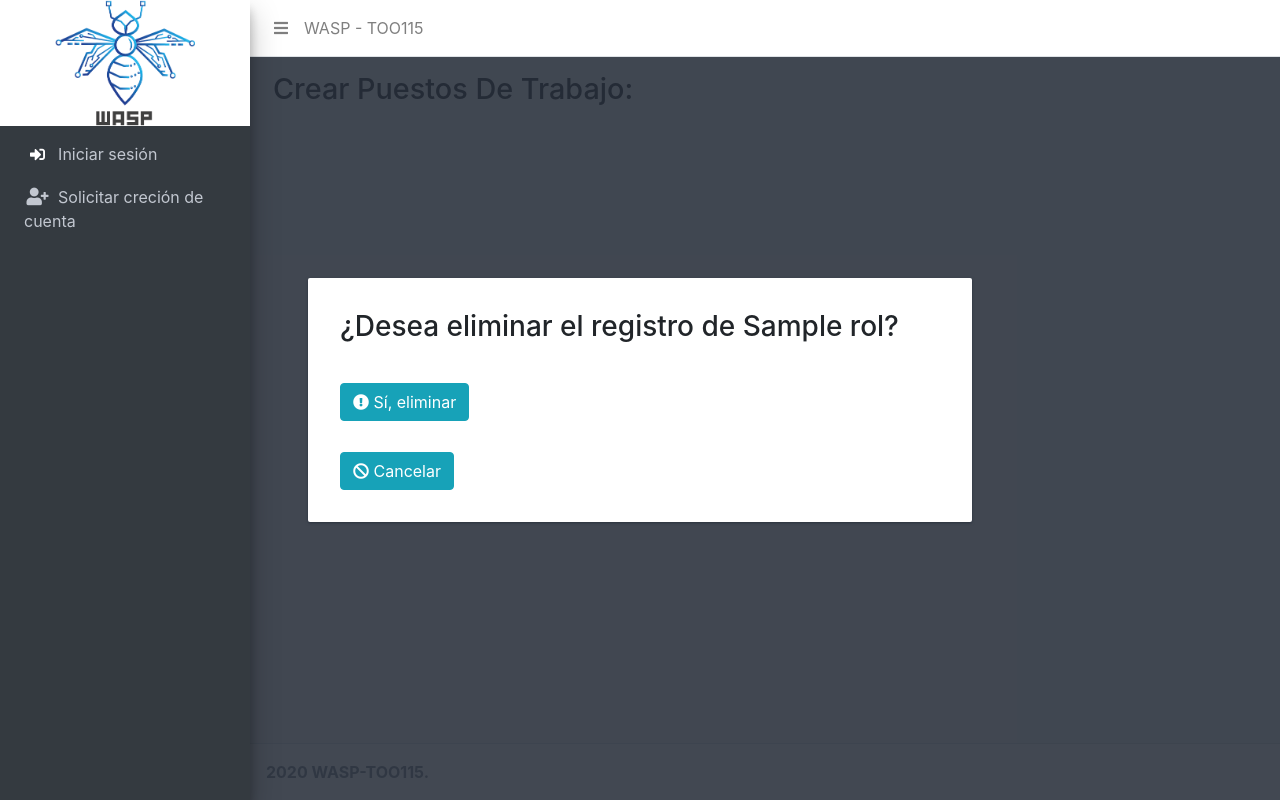
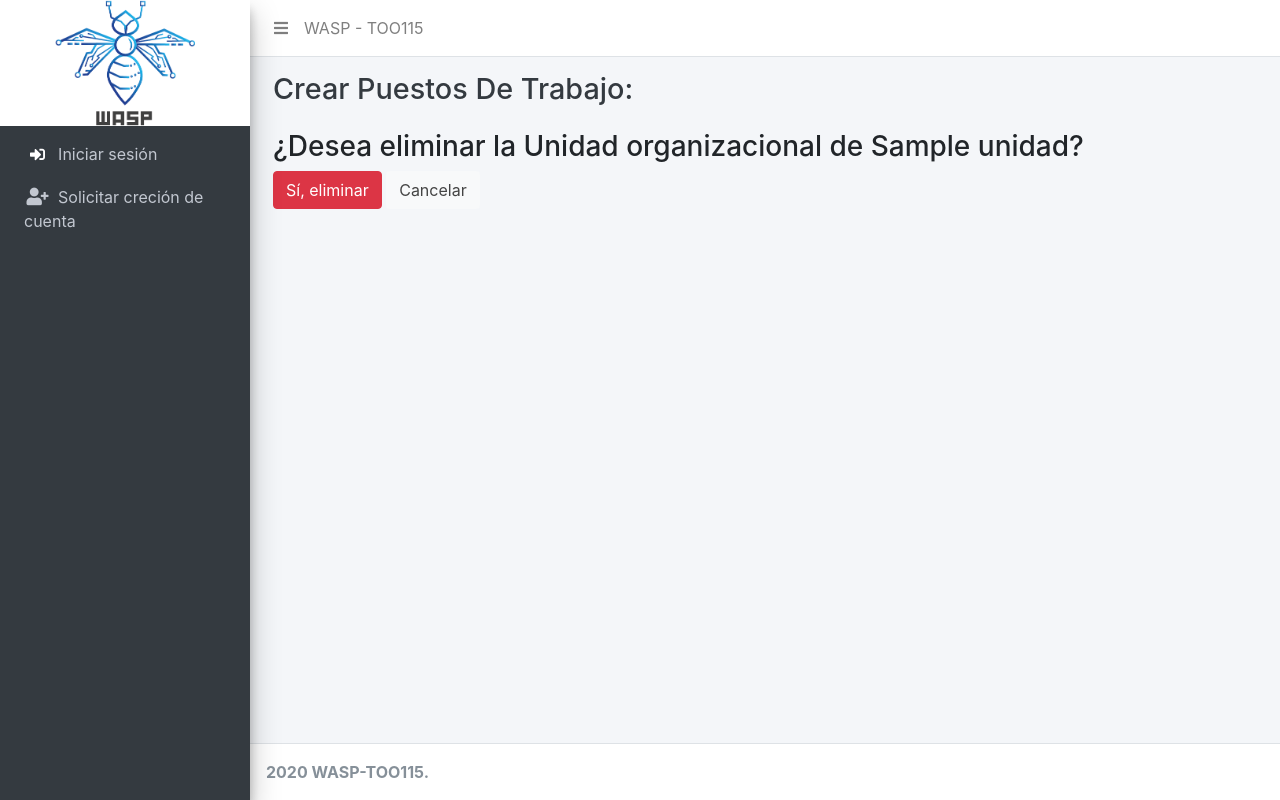
Before and after one commit to Warranty-System-Protection-WASP/SistemaDeSeguridad-PythonDjangoTOO115, a Django app: template WASP_TOO115/templates/unidad/delete_unidad.html in a window 1280 px wide. Run offline with Django 3.2, Linux system fonts and the light colour scheme; the template is opened without the code that fills it: most values are stand-ins (such as "Sample title", 1, 10 or a date in 2020); some libraries are stand-ins or nearby versions.

Commit message:
CRUD Unidad pinche Efra XD

```diff
--- a/WASP_TOO115/templates/unidad/delete_unidad.html
+++ b/WASP_TOO115/templates/unidad/delete_unidad.html
@@ -43,13 +43,10 @@ Crear Puestos De Trabajo:
 
 {% block content %}
 <!-- Ventana para confirmar la eliminacion -->
-<div class="window-notice" id="window-notice">
-    <form method="post" class="content">
-        {% csrf_token %}
-        <h3>¿Desea eliminar el registro de {{ rol.nombreRol }}?</h3>
-        <!-- Elimina el item seleccionado segun la URL que se haya especificado -->
-        <br/><a href="{% url '#' %}"><button type="submit" class="btn btn-info" name="eliminar_rol"><i class="fas fa-exclamation-circle"></i>  Sí, eliminar</button></a>
-        <!-- En caso de cancelar redirecciona a la url  -->
-        <br/><a href="{% url '#' %}"><button type="cancel" class="btn btn-info" name="cancelar_rol"><i class="fas fa-ban"></i> Cancelar</button></a>
-</div>
+<form method="post">
+	{% csrf_token %}
+	<h3>¿Desea eliminar la Unidad organizacional de {{  unidad.nombreUnidad }}?</h3>
+	<button class="btn btn-danger" type="submit">Sí, eliminar</button>
+	<a class= "btn btn-default" href="{% url 'index unidad' %}">Cancelar</a>
+</form>
 {% endblock %}
--- a/WASP_TOO115/templates/unidad/form_unidad.html
+++ b/WASP_TOO115/templates/unidad/form_unidad.html
@@ -103,6 +103,7 @@ Unidad Organizacional
 			</div>
         </div> -->
         {{ form.as_p }}
-        <button type="submit">Guardar</button>
+		<button type="submit" class="btn btn-info"><i class="fas fa-save"> Guardar</i></button>
+
 </form>
 {% endblock content %}
--- a/WASP_TOO115/templates/unidad/index_unidad.html
+++ b/WASP_TOO115/templates/unidad/index_unidad.html
@@ -96,10 +96,10 @@ Unidades Organizacionales
             <td>{{ unidad.nombreUnidad }}</td>
             <td>{{ unidad.descripUnidad }}</td>
 
-            <!-- Opciones de cada unidad organizacional -->
+            <!-- Opciones de cada unidad organizacional  con su respectivo id -->
 			<td>
-				<a class="btn btn-primary" href="#">Editar</a>
-				<a class="btn btn-danger" href="#">Eliminar</a>
+				<a class="btn btn-primary" href="{% url 'edit unidad' unidad.idUnidad %}">Editar</a>
+				<a class="btn btn-danger" href="{% url 'delete unidad' unidad.idUnidad %}">Eliminar</a>
 			</td>
         </tr>
 		{% endfor %}
```
Also changed, not shown: WASP_TOO115/apps/UnidadOrganizacional/urls.py (+3 -4 lines), WASP_TOO115/apps/UnidadOrganizacional/views.py (+15 -3 lines), WASP_TOO115/apps/Cuenta/migrations/0002_usuario_password_change_date.py (added).
